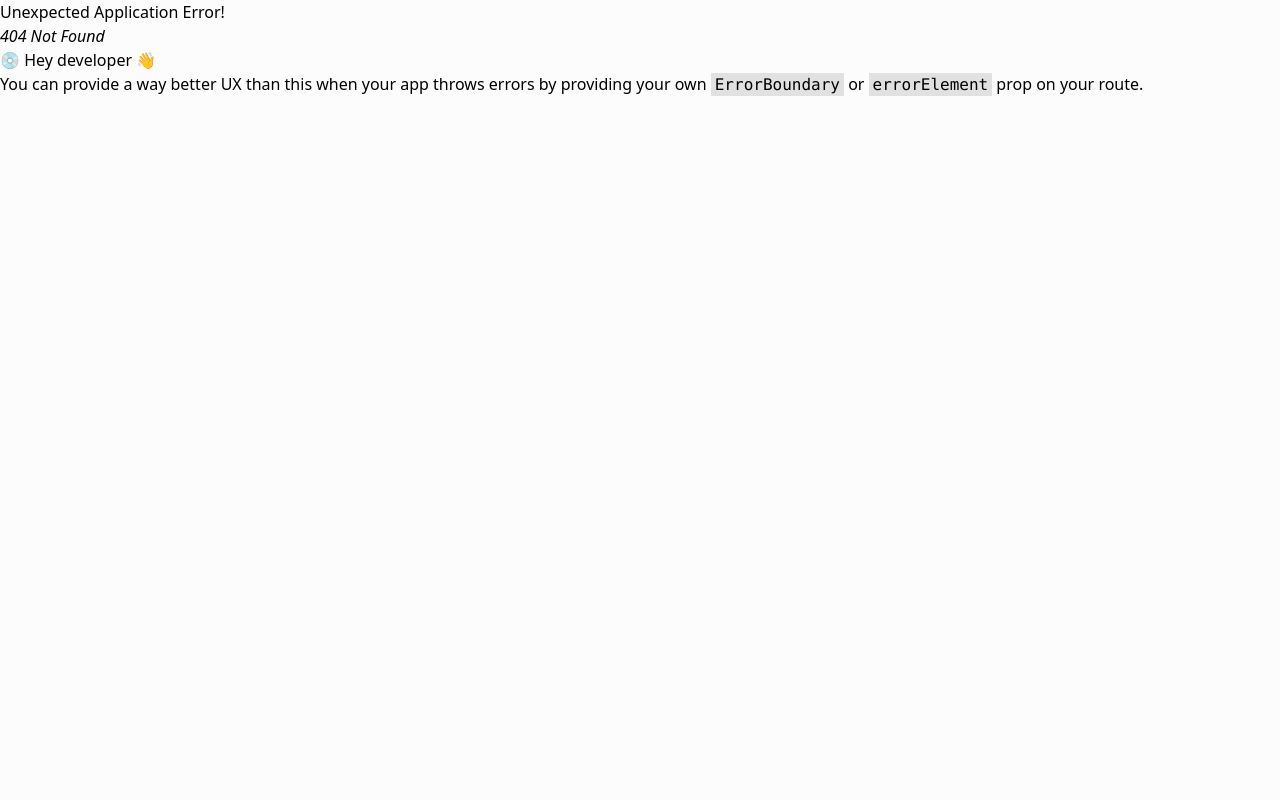
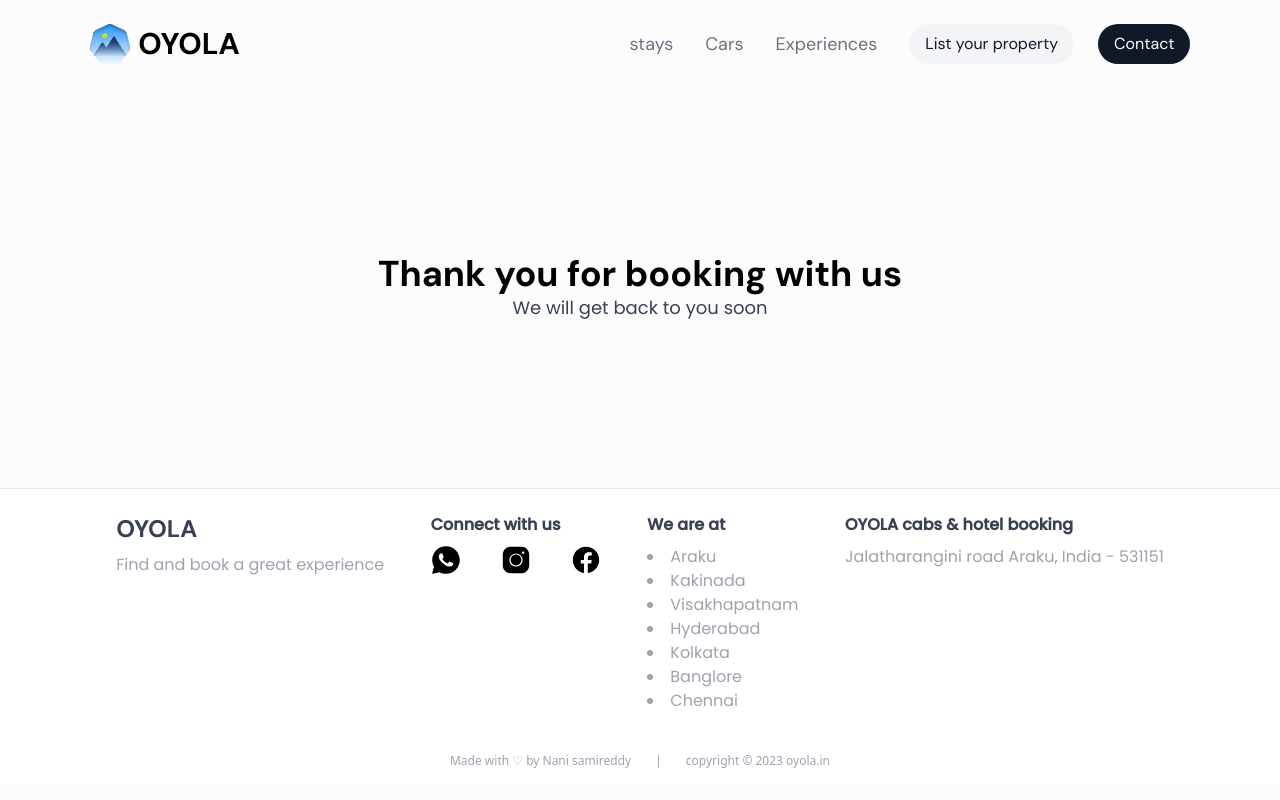
Before and after one commit to nani-samireddy/oyola_version_1, a React (Vite) app: page /thankyou in a window 1280 px wide. Before the commit this address had no page. Built offline with nearby package versions, Linux system fonts and the light colour scheme.

Commit message:
added thank page

```diff
--- a/src/common/components/call_back_form/call_back_form.jsx
+++ b/src/common/components/call_back_form/call_back_form.jsx
@@ -44,7 +44,7 @@
           required
         />
         <input type="hidden" name="_captcha" value="false" />
-        {/* <input type="hidden" name="_next" value="https://oyola.in" /> */}
+        <input type="hidden" name="_next" value="https://oyola.in/thankyou" />
 
         <input
           type="number"
--- a/src/pages/thankyou/thank_you_page.jsx
+++ b/src/pages/thankyou/thank_you_page.jsx
@@ -1,7 +1,24 @@
-import React from 'react'
+import React from "react";
+import Navbar from "../../common/components/navbar/navbar";
+import Footer from "../../common/components/footer/footer";
 
 export default function ThankYouPage() {
   return (
-    <div>ThankYouPage</div>
-  )
+    <>
+      <Navbar />
+      <div>
+        <div className="responsive-width">
+          <div className="flex flex-col justify-center items-center h-[50vh]">
+            <h1 className="text-4xl font-bold font-dm_sans">
+              Thank you for booking with us
+            </h1>
+            <p className="text-gray-700 text-lg font-poppins">
+              We will get back to you soon
+            </p>
+          </div>
+        </div>
+      </div>
+      <Footer />
+    </>
+  );
 }
--- a/src/routing/routes.jsx
+++ b/src/routing/routes.jsx
@@ -4,6 +4,7 @@
 import Cars from "../pages/homepage/cars/cars";
 import Experience from "../pages/homepage/experience/experience";
 import Homepage from "../pages/homepage/home_page";
+import ThankYouPage from "../pages/thankyou/thank_you_page";
 
 export const routes = createBrowserRouter([
   {
@@ -24,4 +25,8 @@
     path: "/experiences",
     element: <Experience />,
   },
+  {
+    path: "/thankyou",
+    element: <ThankYouPage />,
+  },
 ]);
```
